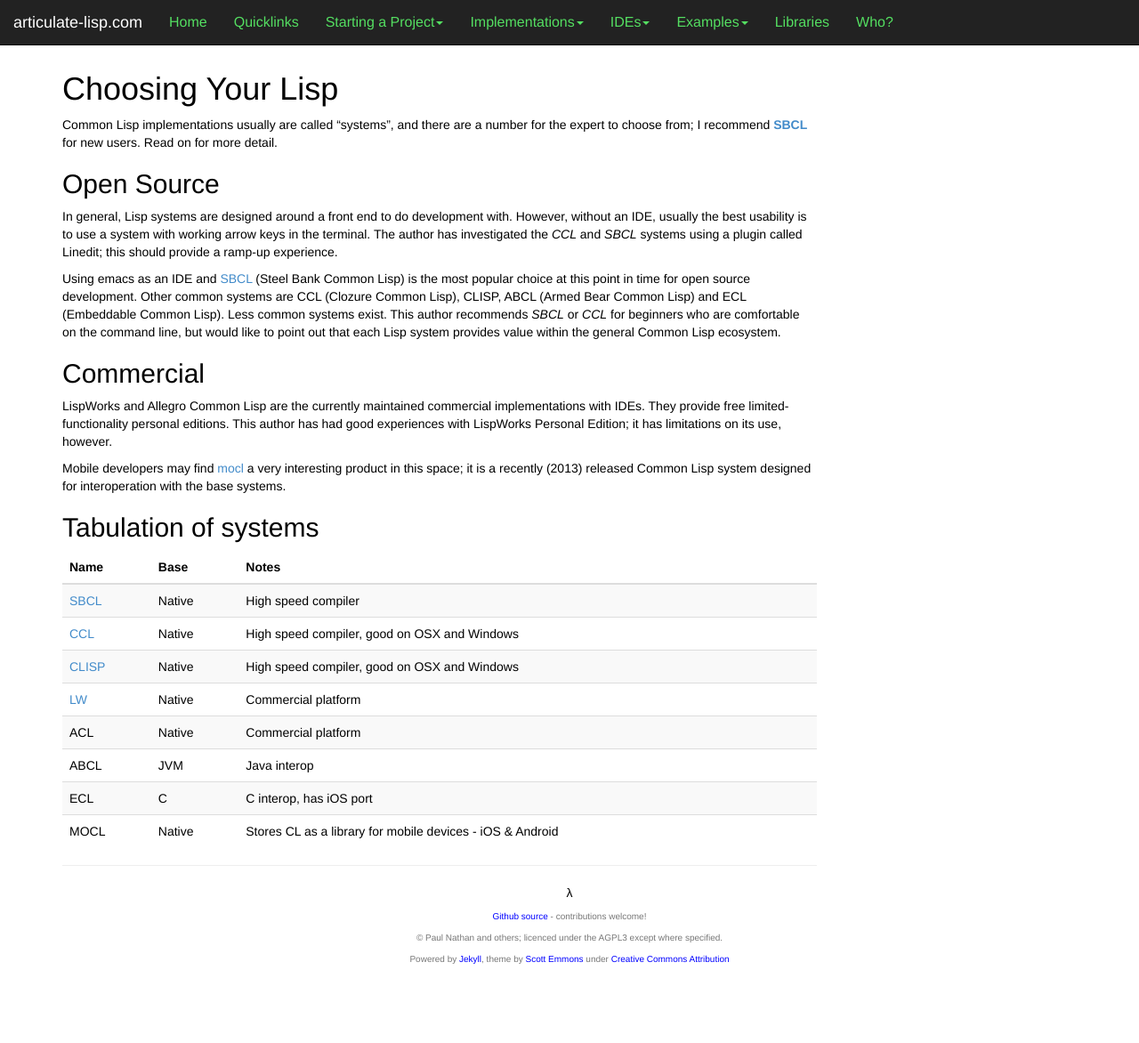
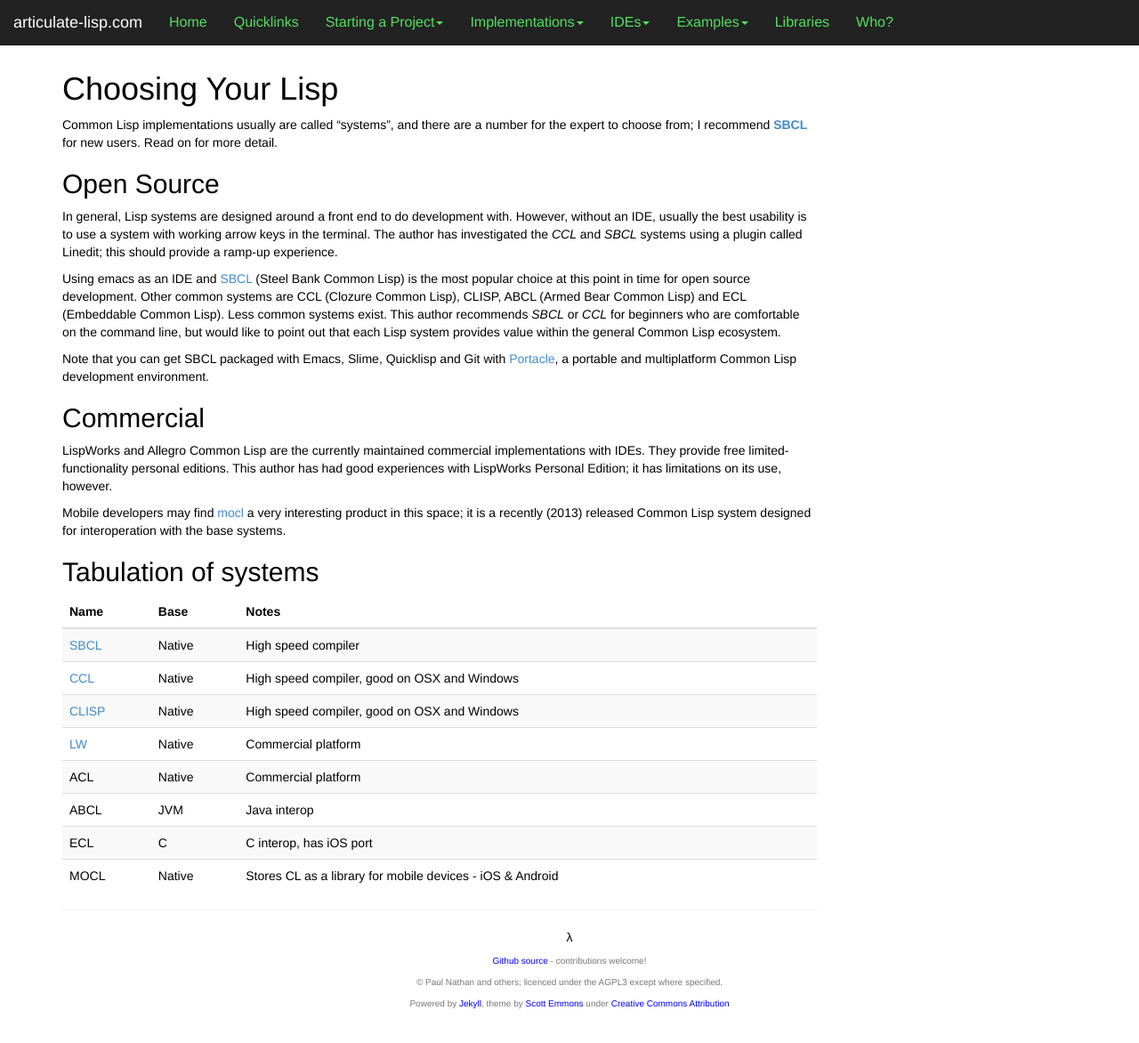
Before and after one commit to articulate-common-lisp/articulate-common-lisp.github.io, a Jekyll site: the page built from implementations/summary.html, in a window 1280 px wide and 1205 px high. Shown: the top 1172 px of the window at 89% size. Built offline with Jekyll 4.4.1, drawn with Linux system fonts in a browser that asks for light colours; Markdown is read by kramdown in place of the engine named in the settings.

Commit message:
implementations: about Portacle

```diff
--- a/implementations/summary.html
+++ b/implementations/summary.html
@@ -9,6 +9,11 @@
 <h2 id="open-source">Open Source</h2>
 <p>In general, Lisp systems are designed around a front end to do development with. However, without an IDE, usually the best usability is to use a system with working arrow keys in the terminal. The author has investigated the <em>CCL</em> and <em>SBCL</em> systems using a plugin called Linedit; this should provide a ramp-up experience.</p>
 <p>Using emacs as an IDE and <a href="http://sbcl.org">SBCL</a> (Steel Bank Common Lisp) is the most popular choice at this point in time for open source development. Other common systems are CCL (Clozure Common Lisp), CLISP, ABCL (Armed Bear Common Lisp) and ECL (Embeddable Common Lisp). Less common systems exist. This author recommends <em>SBCL</em> or <em>CCL</em> for beginners who are comfortable on the command line, but would like to point out that each Lisp system provides value within the general Common Lisp ecosystem.</p>
+
+Note that you can get SBCL packaged with Emacs, Slime, Quicklisp and
+Git with <a href="https://shinmera.github.io/portacle/">Portacle</a>,
+a portable and multiplatform Common Lisp development environment.
+
 <h2 id="commercial">Commercial</h2>
 <p>LispWorks and Allegro Common Lisp are the currently maintained commercial implementations with IDEs. They provide free limited-functionality personal editions. This author has had good experiences with LispWorks Personal Edition; it has limitations on its use, however.</p>
 <p>Mobile developers may find <a href="https://wukix.com/mocl">mocl</a> a very interesting product in this space; it is a recently (2013) released Common Lisp system designed for interoperation with the base systems.</p>
```
